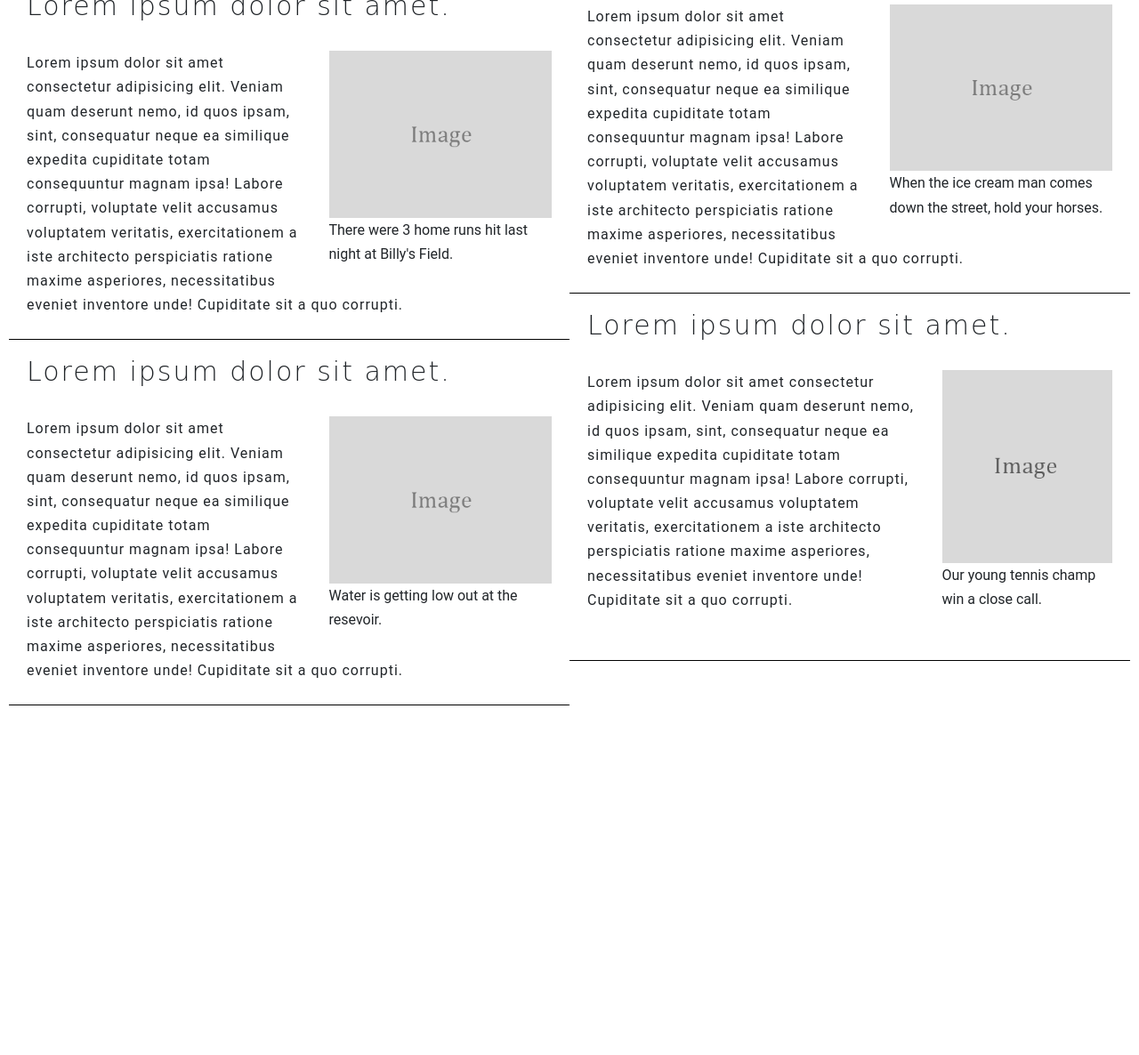
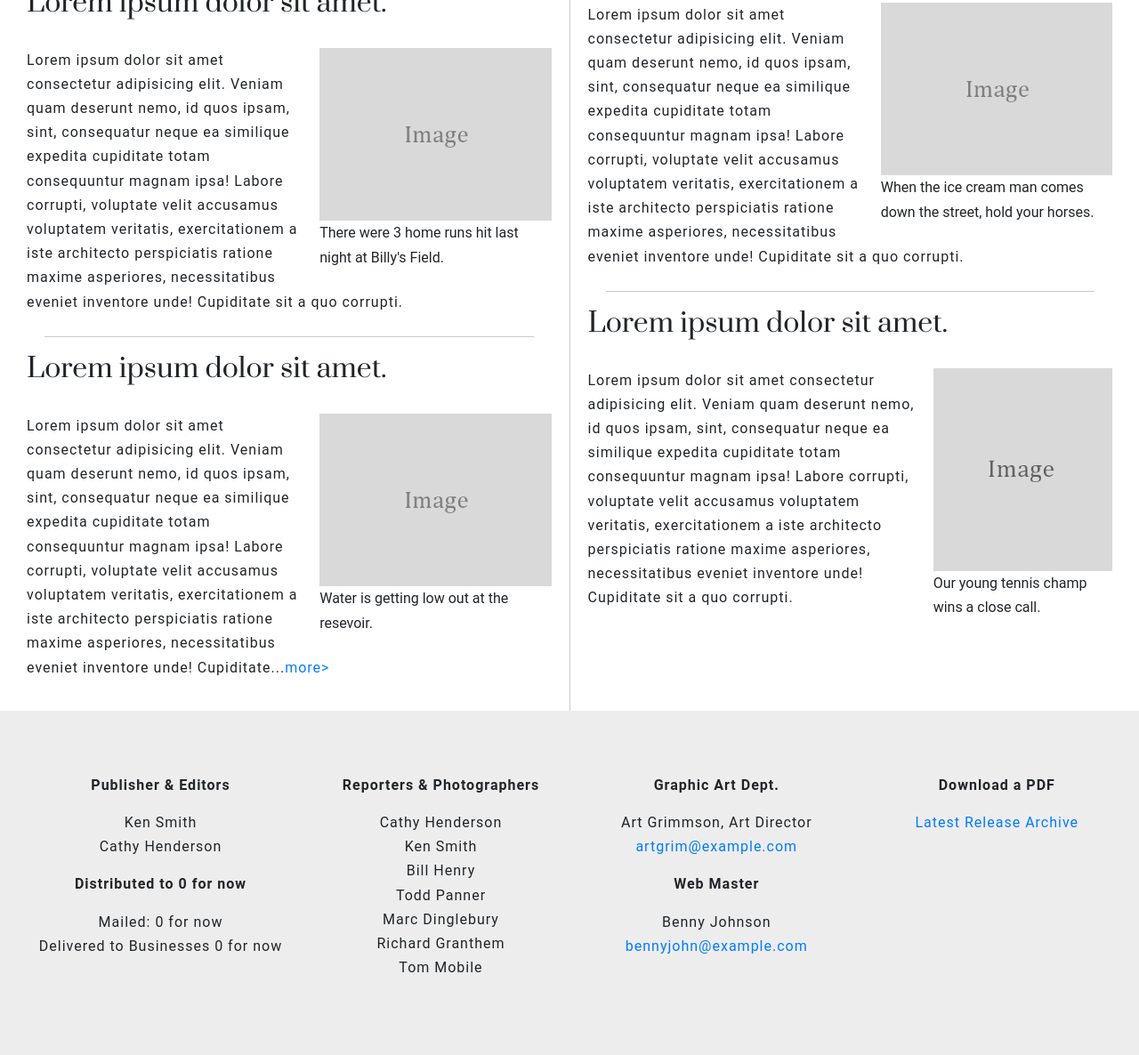
Before and after one commit to MarkKTM/Monthly-News, a plain HTML site: page up/index.html in a window 1280 px wide. Shown: the part 1010-2196 px from the top of the page at 89% size. Before the commit the page ends 1833 px from the top, so only its background shows below. Drawn offline with Linux system fonts and the light colour scheme.

Commit message:
Add footer plus some css tweeks

```diff
--- a/scss/_1.variables.scss
+++ b/scss/_1.variables.scss
@@ -1,6 +1,6 @@
 //*-*-*-*-*-*-*-*-*-*-*-*-*-*-*-* Fonts *-*-*-*-*-*-*-*-*-*-*-*-*-*-*-*
 @use "sass:meta";
-$font-sans-serif: font-family 'Prata', serif;
+$font-sans-serif: 'Prata', serif;
 
 
 //*-*-*-*-*-*-*-*-*-*-*-*-*-*-*-* Colors *-*-*-*-*-*-*-*-*-*-*-*-*-*-*-*
--- a/scss/_2.utilities.scss
+++ b/scss/_2.utilities.scss
@@ -16,7 +16,7 @@ body {
 .container {
   max-width: 1500px;
   min-height: 100vh;
-  padding: 0 1rem 2rem;
+  padding: 0 1rem 0;
   margin: 0 auto;
 }
 
@@ -62,7 +62,8 @@ body {
 }
 
 h1, h2, h3 {
-  font-family: 'Klee One', cursive;
+  // font-family: 'Klee One', cursive;
+  font-family: $font-sans-serif;
   font-weight: 300;
 }
 
@@ -74,7 +75,6 @@ h1 {
 
 h2 {
   font-size: 3rem;
-  letter-spacing: .2rem;
   margin-bottom: 2.5rem
 }
 
--- a/scss/_3.header.scss
+++ b/scss/_3.header.scss
@@ -23,9 +23,8 @@
 }
 
 .logo {
-  font-size: 3rem;
-  $font-sans-serif: $font-sans-serif;
-  ;
+  font-size: 2.6rem;
+  font-family: $font-sans-serif;
   line-height: 1.2;
   margin-bottom: 0;
   font-weight: bold;
--- a/scss/_5.teasers.scss
+++ b/scss/_5.teasers.scss
@@ -8,7 +8,26 @@
 .teaser {
   padding: 0 2rem 1rem 2rem;
   margin-bottom: 1rem;
-  border-bottom: 1px solid #000;
+}
+
+.teaser::after {
+  content: "";
+  position: relative;
+  display: block;
+  border: 1px solid #ccc;
+  border-width: 0 0 1px;
+  bottom: -1rem;
+  margin: 0 20px;
+}
+
+.teasers-right .teaser:last-child:after {
+  border: none;
+}
+
+.teaser > p {
+  // text-align: justify;
+  text-justify: inter-word;
+
 }
 
 .img-v > img,
@@ -56,14 +75,22 @@
     -ms-flex-direciton: row;
   }
 
+  .teasers-left {
+    border-right: 1px solid #ccc;
+  }
+
   .teasers-right > .teaser {
     padding-left: 2rem;
   }
 
-  .img-v,
-  .img-h {
-    // float: none;
-    padding: 0 0 2rem 2rem;
+  .teasers-left .teaser:last-child:after {
+    border: none;
   }
 
+  // .img-v,
+  // .img-h {
+  //   // float: none;
+  //   padding: 0 0 2rem 2rem;
+  // }
+
 }
--- /dev/null
+++ b/scss/_8.footer.scss
@@ -0,0 +1,27 @@
+footer {
+  padding: 7rem 1rem;
+  background-color: rgb(237, 237, 237);
+}
+
+.member {
+  text-align: center;
+}
+
+@media screen and (min-width: 576px) {
+  .team > div {
+    display: flex;
+    // flex-direction: row;
+    justify-content: space-around;
+  }
+}
+
+@media screen and (min-width: 992px) {
+  .team {
+    display: flex;
+    justify-content: space-around;
+  }
+
+  .team > div {
+    flex-basis: 50%;
+  }
+}
--- a/scss/main.scss
+++ b/scss/main.scss
@@ -31,6 +31,7 @@
 @import "3.header";
 @import "4.navigation";
 @import "5.teasers";
+@import "8.footer";
 // @import "5.about";
 // @import "6.experience";
 // @import "7.projects";
--- a/up/index.html
+++ b/up/index.html
@@ -40,7 +40,7 @@
     </div>
 
     <div class="main-header__mid">
-      <h2 class="logo">News Plus</h2>
+      <h1 class="logo">News Plus</h1>
       <p class="tagline">We deliver the news!<br>
       <span class="fsmall">Since 2022</span></p>
     </div>
@@ -114,7 +114,7 @@
           <figcaption>Water is getting low out at the resevoir.</figcaption>
         </figure>
         <p class="clearfix">
-          Lorem ipsum dolor sit amet consectetur adipisicing elit. Veniam quam deserunt nemo, id quos ipsam, sint, consequatur neque ea similique expedita cupiditate totam consequuntur magnam ipsa! Labore corrupti, voluptate velit accusamus voluptatem veritatis, exercitationem a iste architecto perspiciatis ratione maxime asperiores, necessitatibus eveniet inventore unde! Cupiditate sit a quo corrupti.
+          Lorem ipsum dolor sit amet consectetur adipisicing elit. Veniam quam deserunt nemo, id quos ipsam, sint, consequatur neque ea similique expedita cupiditate totam consequuntur magnam ipsa! Labore corrupti, voluptate velit accusamus voluptatem veritatis, exercitationem a iste architecto perspiciatis ratione maxime asperiores, necessitatibus eveniet inventore unde! Cupiditate...<a href="#">more></a>
         </p>
       </article>
 
@@ -159,7 +159,7 @@
         <h2>Lorem ipsum dolor sit amet.</h2>
         <figure class="img-v">
           <img src="img/vertical.png" alt="Artice Image">
-          <figcaption>Our young tennis champ win a close call.</figcaption>
+          <figcaption>Our young tennis champ wins a close call.</figcaption>
         </figure>
         <p class="clearfix">
           Lorem ipsum dolor sit amet consectetur adipisicing elit. Veniam quam deserunt nemo, id quos ipsam, sint, consequatur neque ea similique expedita cupiditate totam consequuntur magnam ipsa! Labore corrupti, voluptate velit accusamus voluptatem veritatis, exercitationem a iste architecto perspiciatis ratione maxime asperiores, necessitatibus eveniet inventore unde! Cupiditate sit a quo corrupti.
@@ -173,6 +173,79 @@
 </div>
 <!-- End container -->
 
+<footer>
+
+  <!-- Start Team -->
+  <div class="team">
+
+    <div>
+
+      <div class="member">
+
+        <h5>Publisher & Editors</h5>
+        <p>
+          Ken Smith<br>
+          Cathy Henderson
+        </p>
+
+        <h5>Distributed to 0 for now</h5>
+        <p>
+          Mailed: 0 for now<br>
+          Delivered to Businesses 0 for now
+        </p>
+
+      </div>
+
+      <div class="member">
+
+        <h5>Reporters & Photographers</h5>
+        <p>
+          Cathy Henderson<br>
+          Ken Smith<br>
+          Bill Henry<br>
+          Todd Panner<br>
+          Marc Dinglebury<br>
+          Richard Granthem<br>
+          Tom Mobile
+        </p>
+
+      </div>
+
+    </div>
+
+    <div>
+
+      <div class="member">
+
+        <h5>Graphic Art Dept.</h5>
+        <p>
+          Art Grimmson, Art Director<br>
+          <a href="mailto:artgrim@example.com">artgrim@example.com</a>
+        </p>
+
+        <h5>Web Master</h5>
+        <p>
+          Benny Johnson<br>
+          <a href="mailto:bennyjohn@example.com">bennyjohn@example.com</a>
+        </p>
+
+      </div>
+
+      <div class="member">
+        <h5>Download a PDF</h5>
+        <p>
+          <a href="#">Latest Release</a<br>
+          <a href="#">Archive</a>
+        </p>
+      </div>
+
+    </div>
+
+  </div>
+  <!-- End Team -->
+
+</footer>
+
 <script src="js/menu.js"></script>
 <!-- <script src="js/main.js"></script> -->
 
```
Also changed, not shown: up/css/main.css, 1 other file.
